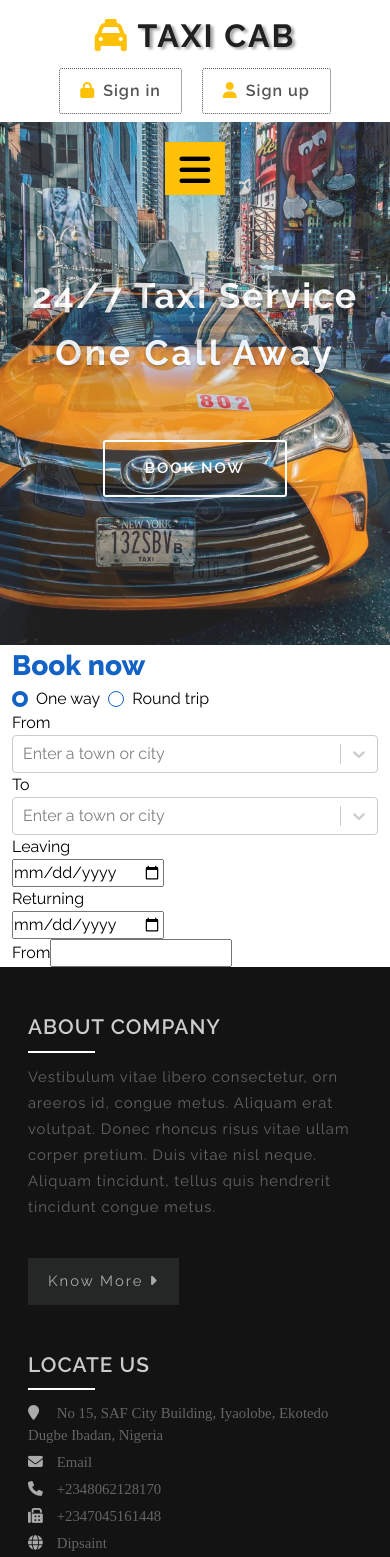
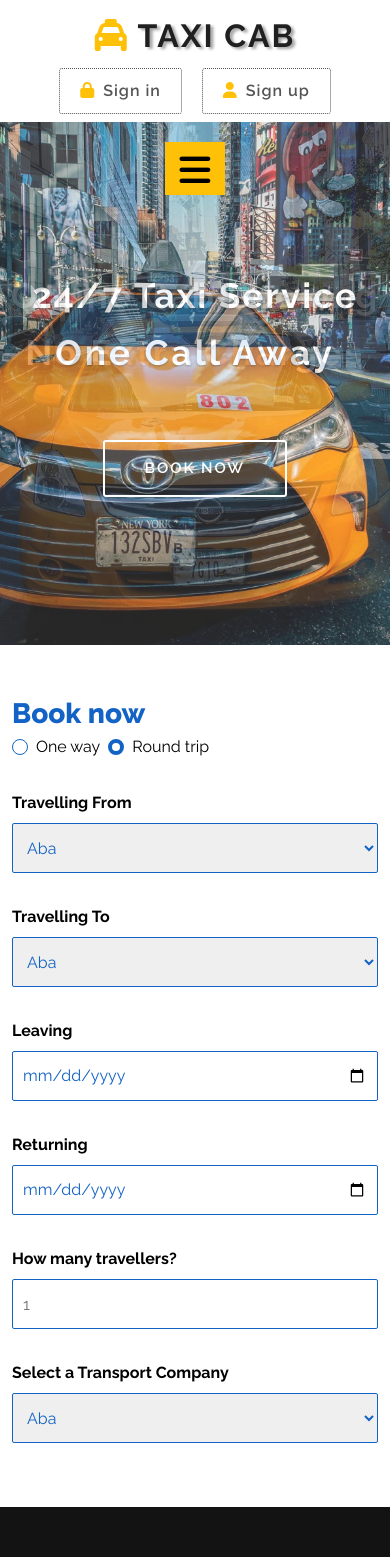
Before and after one commit to Cyber9jaDev/Car-Booking-System, a React (Vite) app in the folder client/: page / in a window 390 px wide. Shown: the top 1557 px of the page. Built offline with nearby package versions, Linux system fonts and the light colour scheme.

Commit message:
sortedTransportCompany

```diff
--- a/client/src/components/users/Booking.tsx
+++ b/client/src/components/users/Booking.tsx
@@ -1,15 +1,29 @@
 import { FormEvent, useState } from "react";
-import Select from 'react-select'
 import '../../sass/booking.scss';
 import cities from "../../utilities/cities";
+
+interface SelectObj{
+  value: string,
+  label: string
+}
 
 const Booking = () => {
   const [formData, setFormData] = useState({
     username: '',
     phone: '',
     email: '',
-    trip: 'one-way'
+    trip: 'round-trip'
   });
+
+  const sortedCities = () => {
+    return cities.sort((a: SelectObj, b:SelectObj) => {
+      const nameA = a.value.toUpperCase();
+      const nameB = b.value.toUpperCase();
+      if(nameA < nameB) return -1;
+      if(nameA > nameB) return 1;
+      return 0;
+    });
+  }
 
   const handleSubmit = async (e:FormEvent) => {
     e.preventDefault();
@@ -17,43 +31,55 @@ const Booking = () => {
   }
 
   return (
-    <section id="booking">
+    <section id="booking" className="py-5">
       <div className="container-lg">
         <form onSubmit={handleSubmit}>
           <div className="heading-top d-flex ">
             <strong>Book now</strong>
             <div className="d-flex align-items-center ms-lg-4 ms-sm-2">
               <div className="d-flex align-items-center">
-                <input onChange={() => setFormData({...formData, trip: 'one-way'})} className='me-2 my-auto' name='contact' type='radio' id="one-way" value='one-way' checked = { formData.trip == 'one-way' ? true : false } />
+                <input onChange={() => setFormData({...formData, trip: 'one-way'})} className='me-2 my-auto' name='contact' type='radio' id="one-way" value='one-way' checked = { formData.trip === 'one-way' } />
                 <label className='my-auto' htmlFor="one-way">One way</label>
               </div>
               <div className="d-flex align-items-center">
-                <input onChange={() => setFormData({...formData, trip: 'round-trip'})} className='ms-2 my-auto' name="contact" type='radio' id="round-trip" value='round-trip' checked={ formData.trip === 'round-trip' ? true : false } />
+                <input onChange={() => setFormData({...formData, trip: 'round-trip'})} className='ms-2 my-auto' name="contact" type='radio' id="round-trip" value='round-trip' checked={ formData.trip === 'round-trip' } />
                 <label className='ms-2 my-auto' htmlFor="round-trip">Round trip</label>
               </div>
             </div>
           </div>
-          <div className="row">
-            <div className="form-group col-sm-12 col-md-4 col-lg-3">
-              <label htmlFor="from">From</label>
-              <Select id="from" options={cities} placeholder='Enter a town or city' isSearchable />
+          <div className="row mt-3">
+            <div className="form-group col-sm-12 col-md-6 col-lg-3 my-3">
+              <label className="form-label" htmlFor="travelling-from">Travelling From</label>
+              <select className="traveling-from d-block mt-0 w-100" name="" id="traveling-from">
+                { sortedCities().sort().map((city) => <option key={city.label} value={city.label}>{city.value}</option>) }
+              </select>
             </div>
-            <div className="form-group col-sm-12 col-md-4 col-lg-3">
-              <label htmlFor="to">To</label>
-              <Select id="to" options={cities} placeholder='Enter a town or city' isSearchable />
+            <div className="form-group col-sm-12 col-md-6 col-lg-3 my-3">
+              <label className="form-label" htmlFor="travelling-to">Travelling To</label>
+              <select className="traveling-to d-block mt-0 w-100" name="" id="traveling-to">
+                { sortedCities().map((city) => <option key={city.label} value={city.label}>{city.value}</option>) }
+              </select>
             </div>
-            <div className="form-group col-sm-12 col-md-4 col-lg-3">
-              <label className="d-block" htmlFor="leaving">Leaving</label>
-              <input id="leaving" type="date" placeholder="Pick a date"/>
+            <div className="form-group col-sm-12 col-md-6 col-lg-3 my-3">
+              <label className="d-block mb-2 form-label" htmlFor="leaving">Leaving</label>
+              <input className='w-100' id="leaving" type="date"/>
             </div>
-            <div className="form-group col-sm-12 col-md-4 col-lg-3">
-              <label className="d-block" htmlFor="returning">Returning</label>
-              <input id="returning" type="date" placeholder="Pick a date"/>
+            { formData.trip === 'round-trip' && <div className="form-group col-sm-12 col-md-6 col-lg-3 my-3">
+                <label className="d-block mb-2 form-label" htmlFor="returning">Returning</label>
+                <input className='w-100' id="returning" type="date"/>
+              </div>
+            }
+            <div className="form-group col-sm-12 col-md-6 col-lg-3 my-3">
+              <label className="d-block mb-2 form-label" htmlFor="leaving">How many travellers?</label>
+              <input min={1} className='w-100' id="leaving" type="number" placeholder="1"/>
             </div>
-            <div className="form-group col-sm-12 col-md-4 col-lg-3">
-              <label htmlFor="">From</label>
-              <input type="text" />
+            <div className="form-group col-sm-12 col-md-6 col-lg-3 my-3">
+              <label className="form-label" htmlFor="transport-company">Select a Transport Company</label>
+              <select className="transport-company d-block mt-0 w-100" name="" id="transport-company">
+                { sortedCities().sort().map((city) => <option key={city.label} value={city.label}>{city.value}</option>) }
+              </select>
             </div>
+
           </div>
         </form>
       </div>
--- a/client/src/sass/booking.scss
+++ b/client/src/sass/booking.scss
@@ -9,10 +9,6 @@
       font-weight: 800;
       color: #1363c6;
       font-size: 1.75em;
-  }
-
-  .heading-top > div:last-child{
-    // flex-basis: 70%;
   }
 
   .heading-top input{
@@ -32,6 +28,29 @@
     background-color: #fff;
   }
 
+  input:not([type="radio"]), select{
+    height: 50px;
+    padding: 0 10px;
+    color: #1363c6;
+    border: #1363c6 1px solid;
+    outline: none;
+    border-radius: 2px;
+    cursor: pointer;
+  }
+
+  option{
+    padding: 10px 0 !important;
+    margin: 10px 0 !important;
+    font-size: 1em;
+    color: #fff;
+    background-color: #679fe4;
+  }
+
+  .form-label{
+    color: #000 !important;
+    font-weight: bold !important;
+  }
+
   @media screen and (max-width: 768px) {
 
     .heading-top{
--- a/client/src/utilities/cities.tsx
+++ b/client/src/utilities/cities.tsx
@@ -1,9 +1,4 @@
-interface City {
-  value: string;
-  label: string
-}
-
-const cities: City[] = [
+const cities: { value: string; label: string }[] = [
     {
       value: "Lagos",
       label: "Lagos",
@@ -249,7 +244,19 @@ const cities: City[] = [
       label: "suleja"
     },
     {
-      value: 'Muritala Muhammed Airport',
+      value: "Akure",
+      label: "Akure"
+    },
+    {
+      value: "Ekiti",
+      label: "Ekiti"
+    },
+    {
+      value: "Osun",
+      label: "Osun"
+    },
+    {
+      value: 'Muritala Muhammed Intl Airport',
       label: "mma"
     }
 ]
```
Also changed, not shown: client/src/utilities/transportCompany.tsx (added, +35 -0 lines).
